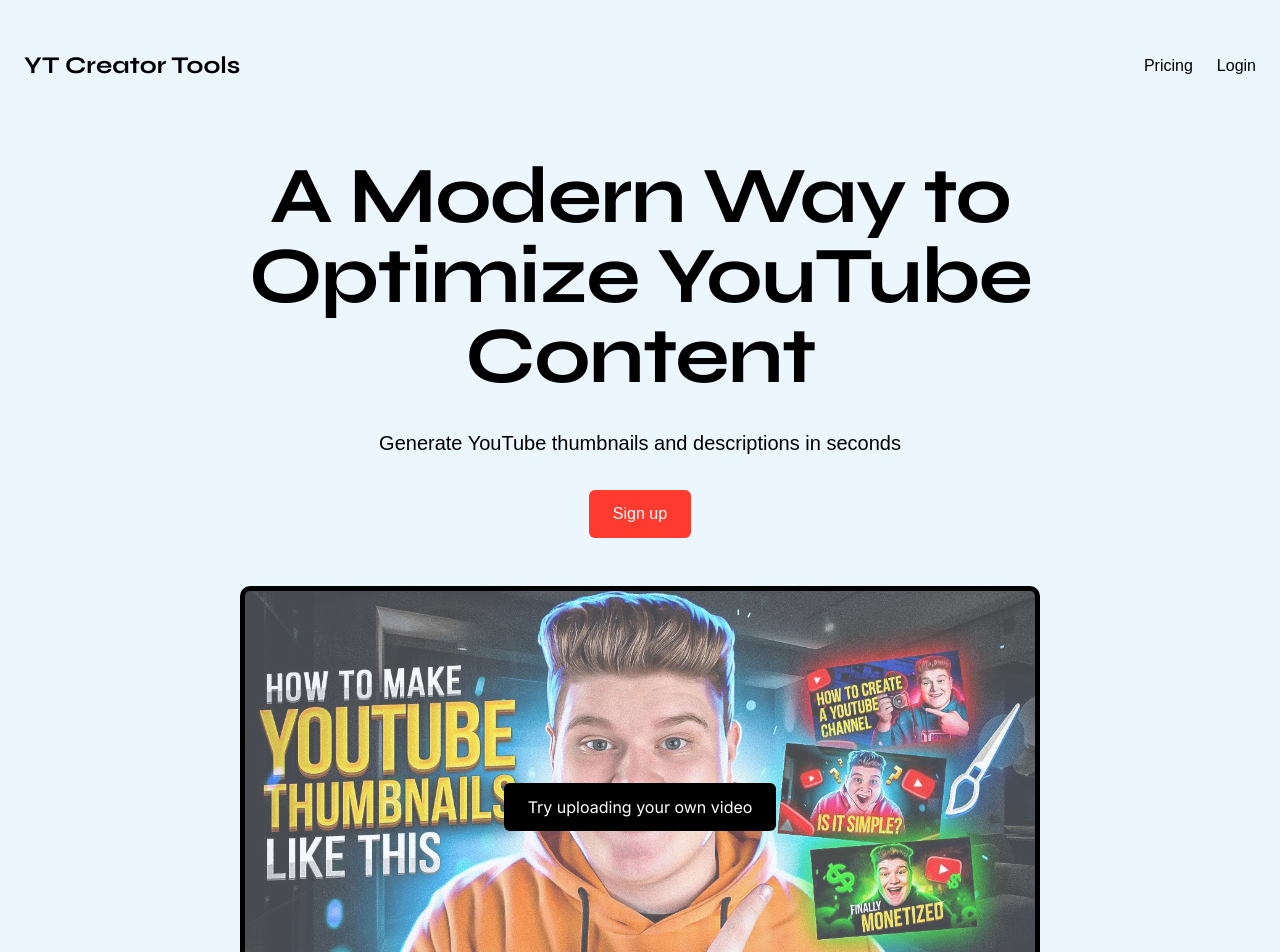
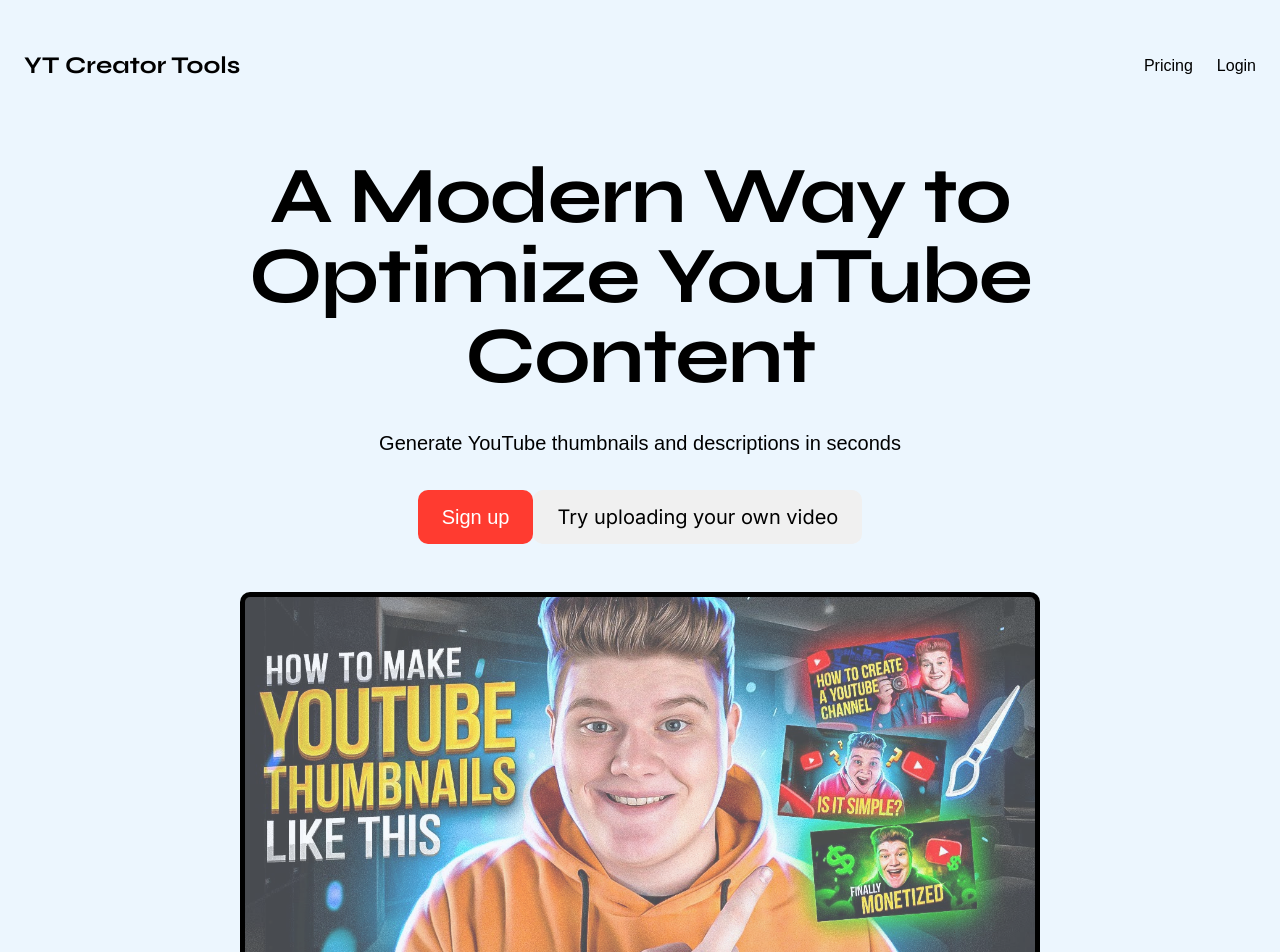
Before and after one commit to rahulbathijaa/creatorlyai-frontend, a Next.js app: page / in a window 1280 px wide. Shown: the top 952 px of the page. Built offline with nearby package versions, Linux system fonts and the light colour scheme; a web font is replaced by a local one.

Commit message:
changing buttons yay

```diff
--- a/src/app/components/Header.tsx
+++ b/src/app/components/Header.tsx
@@ -23,11 +23,12 @@
       <h1 className="main-title">A Modern Way to Optimize YouTube Content</h1>
       <p className="subtitle">Generate YouTube thumbnails and descriptions in seconds</p>
       <button className="signup-button">Sign up</button>
+      <button className="upload-button">Try uploading your own video</button>
       <div
         className="upload-container"
         style={{ backgroundImage: `url(${currentImage})` }}
       >
-        <button className="upload-button">Try uploading your own video</button>
+
       </div>
     </div>
   );
--- a/src/app/globals.css
+++ b/src/app/globals.css
@@ -124,12 +124,11 @@
 
 .signup-button {
   font-family: 'Familjen Grotesk', sans-serif;
-  font-weight: 500;
+  font-weight: 400;
   padding: 0.75rem 1.5rem;
-  font-size: 1rem;
+  font-size: 1.25rem;
   /* border: 1px solid black; */
-  border-radius: 0.375rem;
-
+  border-radius: 10px;
   background-color: #FF3B30;
   color: white;
   cursor: pointer;
@@ -155,16 +154,16 @@
   background-size: cover;
   background-position: center;
   transition: background-image 1s ease-in-out;
-
 }
 
 .upload-button {
-  background-color: #000000;
-  color: white;
+  background-color: #f0f0f0;
+  color: rgb(0, 0, 0);
   padding: 0.75rem 1.5rem;
   border: none;
   border-radius: 0.375rem;
-  font-size: 1rem;
+  font-size: 1.25rem;
+  border-radius: 10px;
   cursor: pointer;
   /* margin-bottom: 1rem; */
   transition: background-color 0.3s, color 0.3s;
@@ -180,15 +179,17 @@
   font-size: 1rem;
 }
 
-
 .features-container {
   background-color: #FBEAEF; /* Optional background color */
+
   padding: 4rem 0;
   text-align: center;
 }
 
 .features-header {
   font-family: 'Syne', sans-serif;
+  max-width: 800px; /* Constrain the width */
+  margin: 0 auto; /* Center the container */
   font-weight: 700;
   font-size: 2.5rem;
   margin-bottom: 4rem;
```
